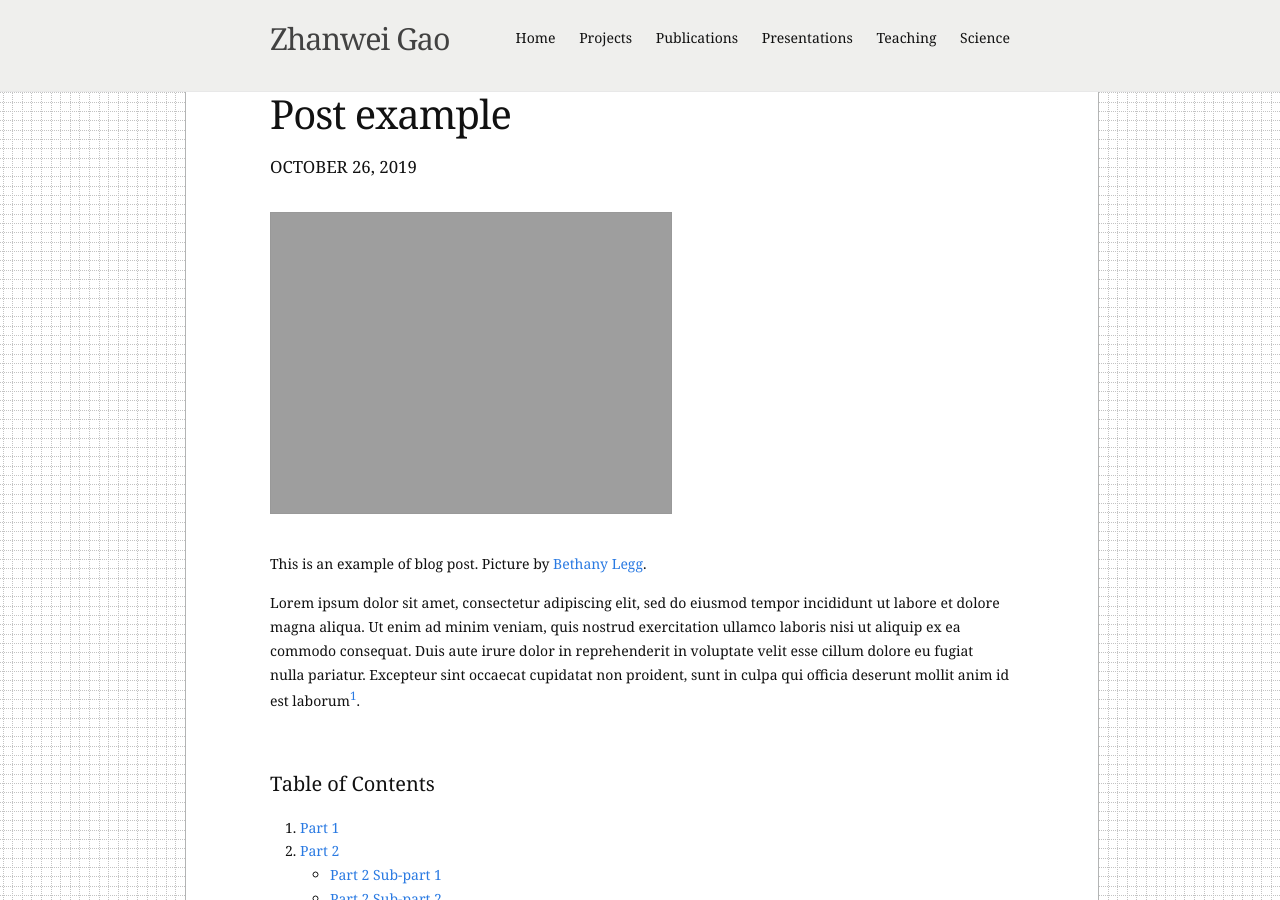
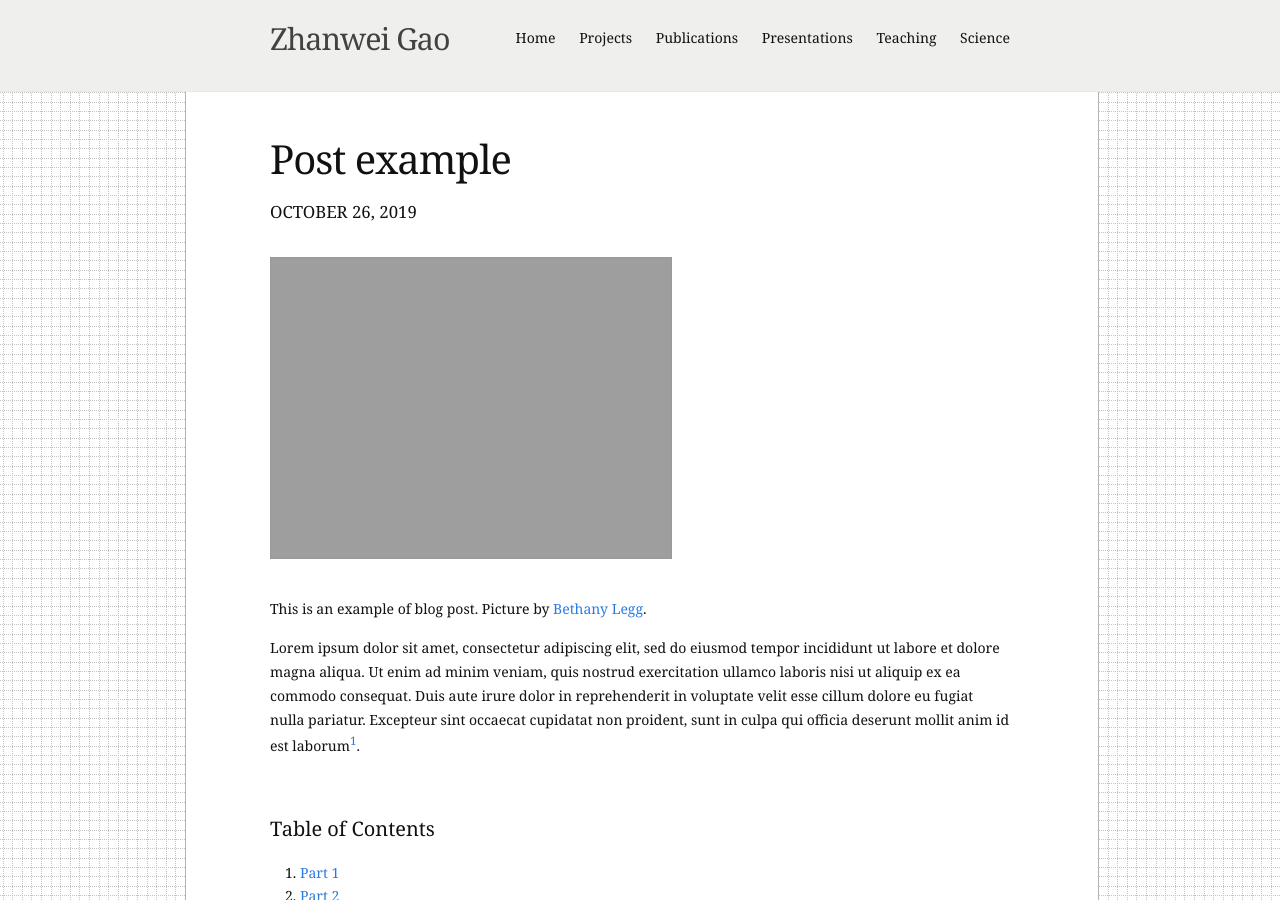
Before and after one commit to ZhanweiGao/zhanweigao.github.io, a Jekyll site: the page built from _posts/2019-10-26-example-of-blog-post.md, in a window 1280 px wide and 900 px high. Built offline with Jekyll 4.4.1, drawn with Linux system fonts in a browser that asks for light colours.

Commit message:
Update post.html

```diff
--- a/_layouts/post.html
+++ b/_layouts/post.html
@@ -5,7 +5,7 @@
   <body>
     {% include header.html %}
 
-    <div class="page-content"  style="padding-top:10vh;">
+    <div class="page-content"  style="padding-top:15vh;">
       <div class="wrapper">
         <div class="post">
 
```
